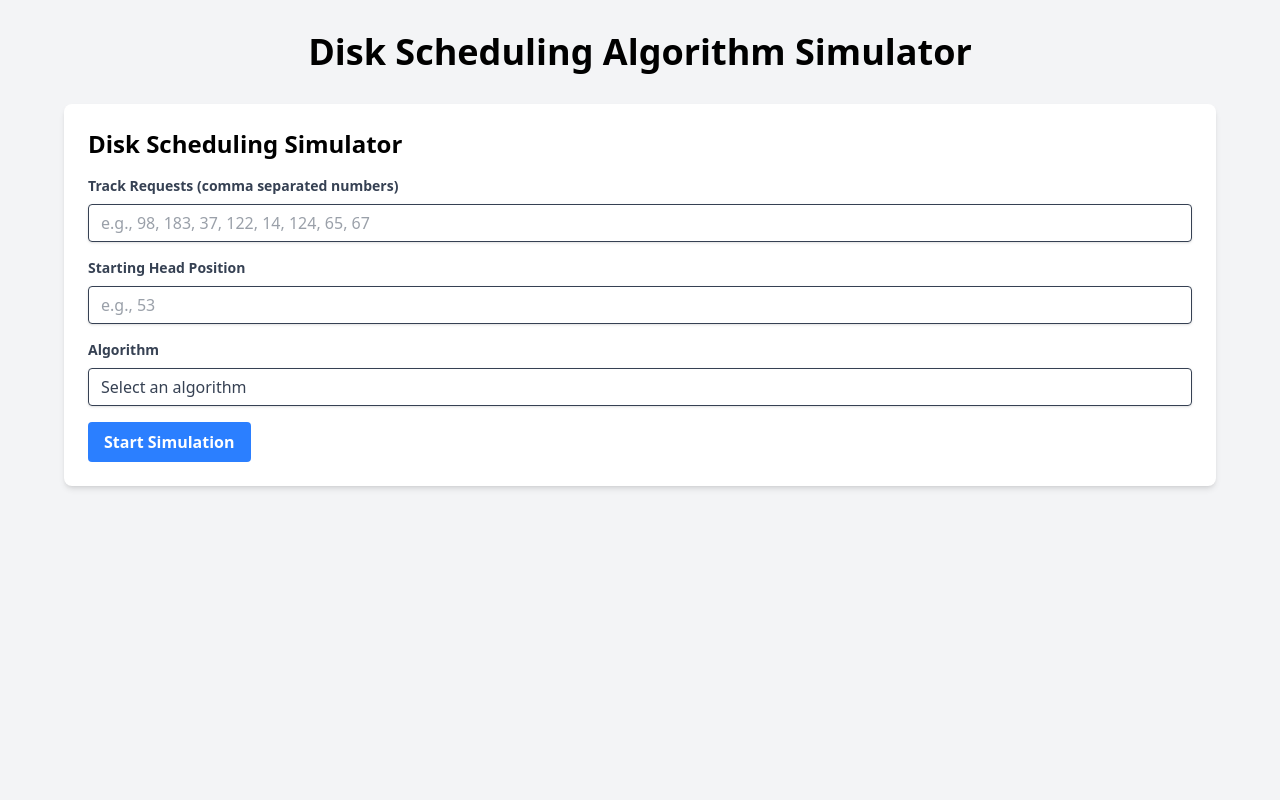
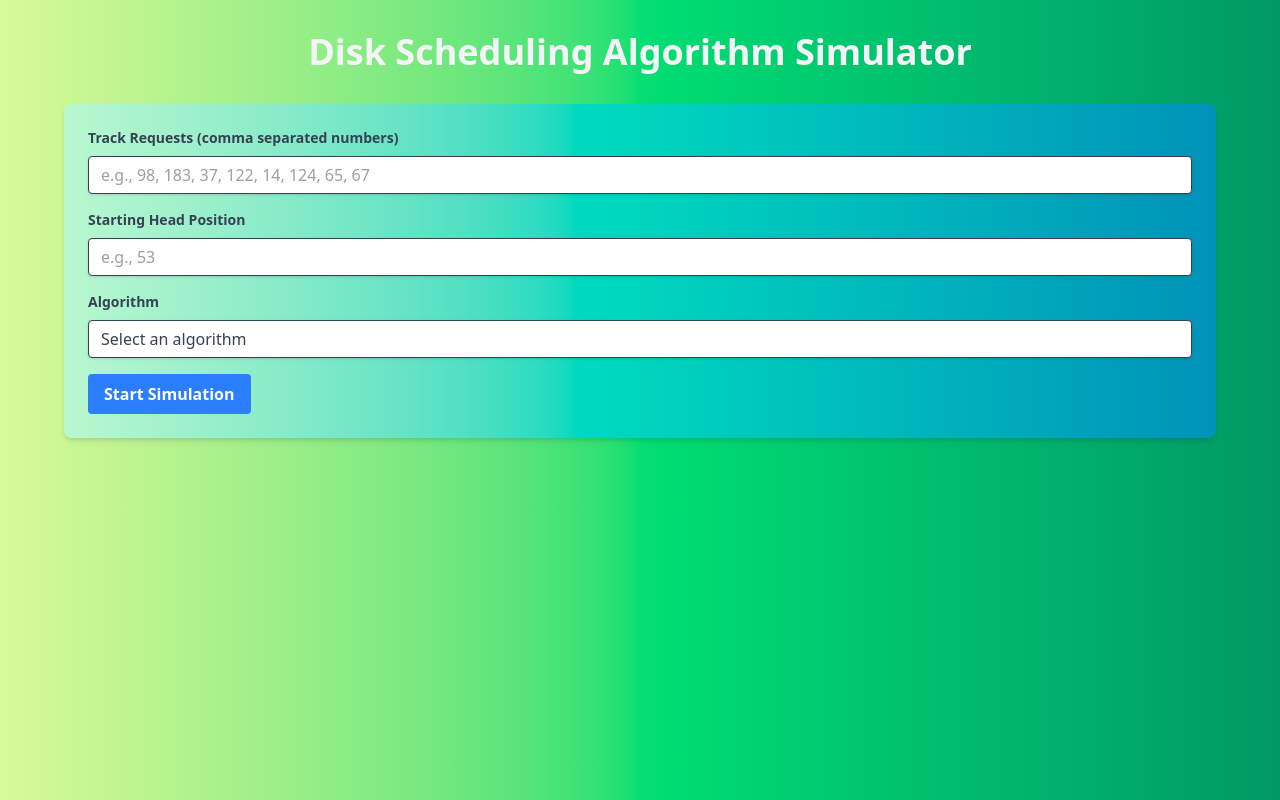
Before and after one commit to devkumar3631/cpu-simulator, a React (Vite) app: page /disk-simulator in a window 1280 px wide. Built offline with nearby package versions, Linux system fonts and the light colour scheme.

Commit message:
color change

```diff
--- a/src/components/Comparison.jsx
+++ b/src/components/Comparison.jsx
@@ -72,7 +72,7 @@ const Comparison = ({ requests, startPosition, currentAlgorithm }) => {
   };
 
   return (
-    <div className="p-6 bg-white rounded-lg shadow-md my-4">
+    <div className="p-6 bg-orange-100 rounded-lg shadow-md my-4">
       <h3 className="text-xl font-bold mb-4">Algorithm Comparison</h3>
       <div className="h-80">
         <Bar data={comparisonData} options={options} />
--- a/src/components/DiskSimulator.jsx
+++ b/src/components/DiskSimulator.jsx
@@ -119,10 +119,10 @@ function DiskSimulator() {
 //   }, [isRunning, currentTrack, requests, currentTime]);
 
   return (
-    <div className="min-h-screen bg-gray-100 py-8 px-4">
+    <div className="min-h-screen bg-linear-to-r from-lime-200 via-green-400 to-emerald-600 py-8 px-4">
             <div className="max-w-6xl mx-auto">
               <div className="mb-8 text-center">
-                <h1 className="text-4xl font-bold">Disk Scheduling Algorithm Simulator</h1>
+                <h1 className="text-4xl font-bold text-gray-100">Disk Scheduling Algorithm Simulator</h1>
               </div>
 
             <div className="grid grid-cols-1 gap-6">
--- a/src/components/DiskVisualizer.jsx
+++ b/src/components/DiskVisualizer.jsx
@@ -54,8 +54,8 @@ const DiskVisualizer = ({ path = [], diskSize = 199, currentStep, onStepChange,
   const prevPos = currentStep > 0 ? positions[currentStep - 1] : null;
 
   return (
-    <div className="p-4 sm:p-6 bg-white rounded-lg shadow-xl my-4 flex flex-col items-center space-y-6">
-      <h3 className="text-xl sm:text-2xl font-bold text-center text-gray-800">
+    <div className="p-4 sm:p-6 bg-linear-to-r from-cyan-200 via-blue-400 to-indigo-600 rounded-lg shadow-xl my-4 flex flex-col items-center space-y-6">
+      <h3 className="text-xl sm:text-2xl font-bold text-center text-white">
         Disk Head Movement Visualization
       </h3>
       <div className="w-full border border-gray-300 rounded-lg overflow-hidden shadow-inner bg-gray-50">
@@ -64,7 +64,7 @@ const DiskVisualizer = ({ path = [], diskSize = 199, currentStep, onStepChange,
           viewBox={`0 0 ${viewBoxWidth} ${viewBoxHeight}`}
           width="100%"
           preserveAspectRatio="xMidYMid meet"
-          style={{ backgroundColor: '#f9fafb' }}
+          style={{ backgroundColor: '#fff2e0' }}
         >
           <g className="ruler">
             <line x1={padding.x} y1={padding.y} x2={viewBoxWidth - padding.x} y2={padding.y} stroke="#6b7280" strokeWidth="2"/>
--- a/src/components/InputForm.jsx
+++ b/src/components/InputForm.jsx
@@ -160,8 +160,8 @@ const InputForm = ({ onStartSimulation }) => {
   };
 
   return (
-    <div className="p-6 bg-white rounded-lg shadow-md">
-      <h2 className="text-2xl font-bold mb-4">Disk Scheduling Simulator</h2>
+    <div className="p-6 bg-linear-to-r from-green-200 via-teal-400 to-cyan-600 rounded-lg shadow-md">
+      {/* <h2 className="text-2xl font-bold mb-4">Disk Scheduling Simulator</h2> */}
 
       <form onSubmit={handleSubmit}>
         <div className="mb-4">
@@ -169,7 +169,7 @@ const InputForm = ({ onStartSimulation }) => {
             Track Requests (comma separated numbers)
           </label>
           <input
-            className="shadow appearance-none border rounded w-full py-2 px-3 text-gray-700 leading-tight focus:outline-none focus:shadow-outline"
+            className="bg-white shadow appearance-none border rounded w-full py-2 px-3 text-gray-700 leading-tight focus:outline-none focus:shadow-outline"
             id="requests"
             type="text"
             placeholder="e.g., 98, 183, 37, 122, 14, 124, 65, 67"
@@ -183,7 +183,7 @@ const InputForm = ({ onStartSimulation }) => {
             Starting Head Position
           </label>
           <input
-            className="shadow appearance-none border rounded w-full py-2 px-3 text-gray-700 leading-tight focus:outline-none focus:shadow-outline"
+            className="bg-white shadow appearance-none border rounded w-full py-2 px-3 text-gray-700 leading-tight focus:outline-none focus:shadow-outline"
             id="startPosition"
             type="text"
             placeholder="e.g., 53"
@@ -197,7 +197,7 @@ const InputForm = ({ onStartSimulation }) => {
             Algorithm
           </label>
           <select
-            className="shadow appearance-none border rounded w-full py-2 px-3 text-gray-700 leading-tight focus:outline-none focus:shadow-outline"
+            className="bg-white shadow appearance-none border rounded w-full py-2 px-3 text-gray-700 leading-tight focus:outline-none focus:shadow-outline"
             id="algorithm"
             value={algorithm}
             onChange={handleAlgorithmChange}
@@ -235,7 +235,7 @@ const InputForm = ({ onStartSimulation }) => {
         </div>
         )} */}
       {algorithm && algorithmDescriptions[algorithm] && (
-        <div className="bg-gray-50 mt-6 p-6 rounded shadow border border-gray-300">
+        <div className=" text-xl bg-linear-to-r from-cyan-100 via-blue-300 to-indigo-400 mt-6 p-6 rounded shadow border border-gray-300">
           <h2 className="text-xl font-bold mb-2">{algorithmDescriptions[algorithm].name}</h2>
           <p className="mb-4 text-gray-700">{algorithmDescriptions[algorithm].description}</p>
 
```
